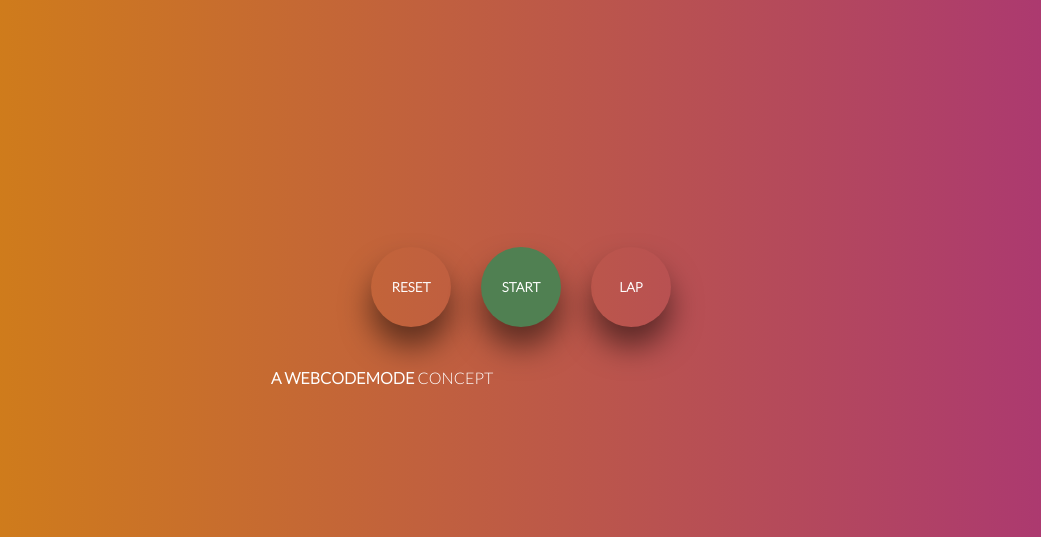
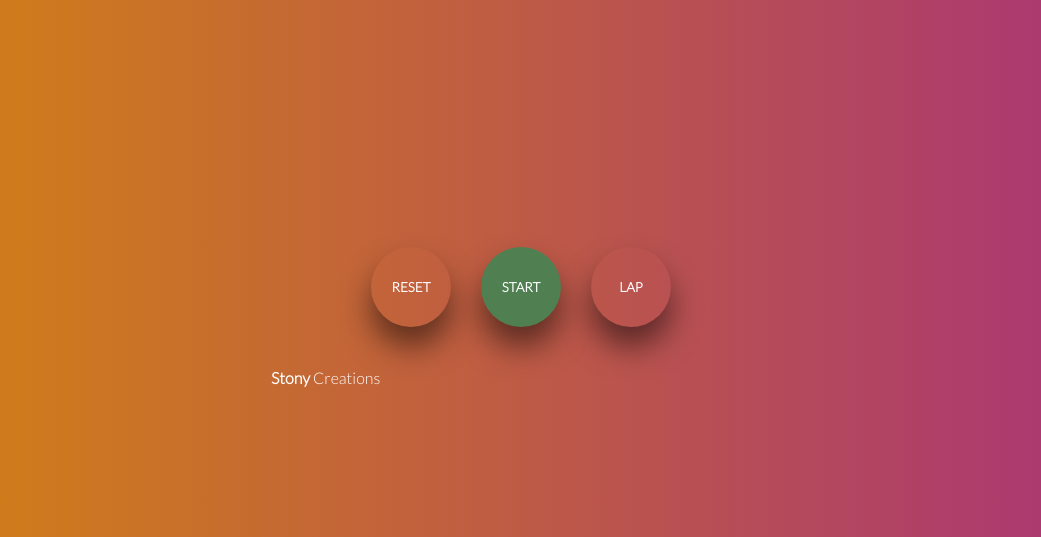
Before and after one commit to Stony11/webAnimations, a plain HTML site: page stopwatch/index.html in a window 1280 px wide. Shown: the part 263-800 px from the top of the page, without its empty margins (119-1160 px from the left). Drawn offline with Linux system fonts and the light colour scheme.

Commit message:
Update index.html

```diff
--- a/stopwatch/index.html
+++ b/stopwatch/index.html
@@ -22,7 +22,7 @@
                 <button class="toggle">Start</button>
                 <button class="lap">Lap</button>
             </div>
-            <p class="copyright"><b>A WEBCODEMODE</b> CONCEPT</p>
+            <p class="copyright"><b>Stony</b> Creations</p>
         </div>
     </div>
     <script src="stopwatch.js"></script>
```
